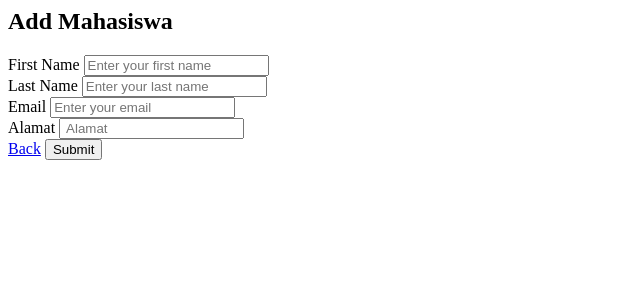
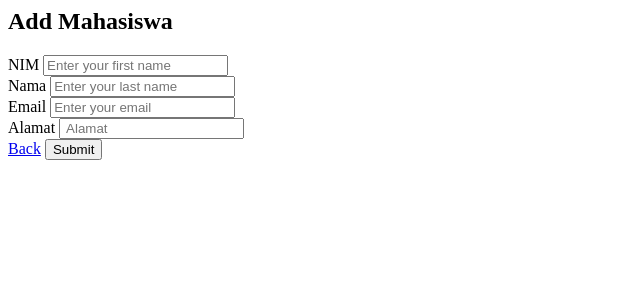
Before and after one commit to firhanabdurr/uaskelompok5, a PHP site: page /addEdit.php in a window 1280 px wide. Shown: the top 300 px of the page, without its empty margins (0-640 px from the left). Run offline with PHP 8.4, Linux system fonts and the light colour scheme.

Commit message:
fix querry

```diff
--- a/addEdit.php
+++ b/addEdit.php
@@ -16,18 +16,18 @@ if (!empty($sessData['status']['msg'])) {
 }
 
 // Get Mahasiswa data
-$MahasiswaData = $userData = array();
+$MemberData = $userData = array();
 if (!empty($_GET['id'])) {
     // Include database configuration file
     require_once 'dbConfig.php';
 
     // Fetch data from SQL server by row ID
-    $sql = "SELECT * FROM Mahasiswas WHERE ID = " . $_GET['id'];
+    $sql = "SELECT * FROM Member WHERE ID = " . $_GET['id'];
     $query = $conn->prepare($sql);
     $query->execute();
-    $MahasiswaData = $query->fetch(PDO::FETCH_ASSOC);
+    $MemberData = $query->fetch(PDO::FETCH_ASSOC);
 }
-$userData = !empty($sessData['userData']) ? $sessData['userData'] : $MahasiswaData;
+$userData = !empty($sessData['userData']) ? $sessData['userData'] : $MemberData;
 unset($_SESSION['sessData']['userData']);
 
 $actionLabel = !empty($_GET['id']) ? 'Edit' : 'Add';
@@ -52,11 +52,11 @@ $actionLabel = !empty($_GET['id']) ? 'Edit' : 'Add';
     <div class="col-md-6">
         <form method="post" action="userAction.php">
             <div class="form-group">
-                <label>First Name</label>
+                <label>NIM</label>
                 <input type="text" class="form-control" name="NIM" placeholder="Enter your first name" value="<?php echo !empty($userData['NIM']) ? $userData['NIM'] : ''; ?>" required="">
             </div>
             <div class="form-group">
-                <label>Last Name</label>
+                <label>Nama</label>
                 <input type="text" class="form-control" name="Nama" placeholder="Enter your last name" value="<?php echo !empty($userData['Nama']) ? $userData['Nama'] : ''; ?>" required="">
             </div>
             <div class="form-group">
@@ -69,7 +69,7 @@ $actionLabel = !empty($_GET['id']) ? 'Edit' : 'Add';
             </div>
 
             <a href="index.php" class="btn btn-secondary">Back</a>
-            <input type="hidden" name="MahasiswaID" value="<?php echo !empty($userData['MahasiswaID']) ? $userData['MahasiswaID'] : ''; ?>">
+            <input type="hidden" name="ID" value="<?php echo !empty($userData['ID']) ? $userData['ID'] : ''; ?>">
             <input type="submit" name="userSubmit" class="btn btn-success" value="Submit">
         </form>
     </div>
```
